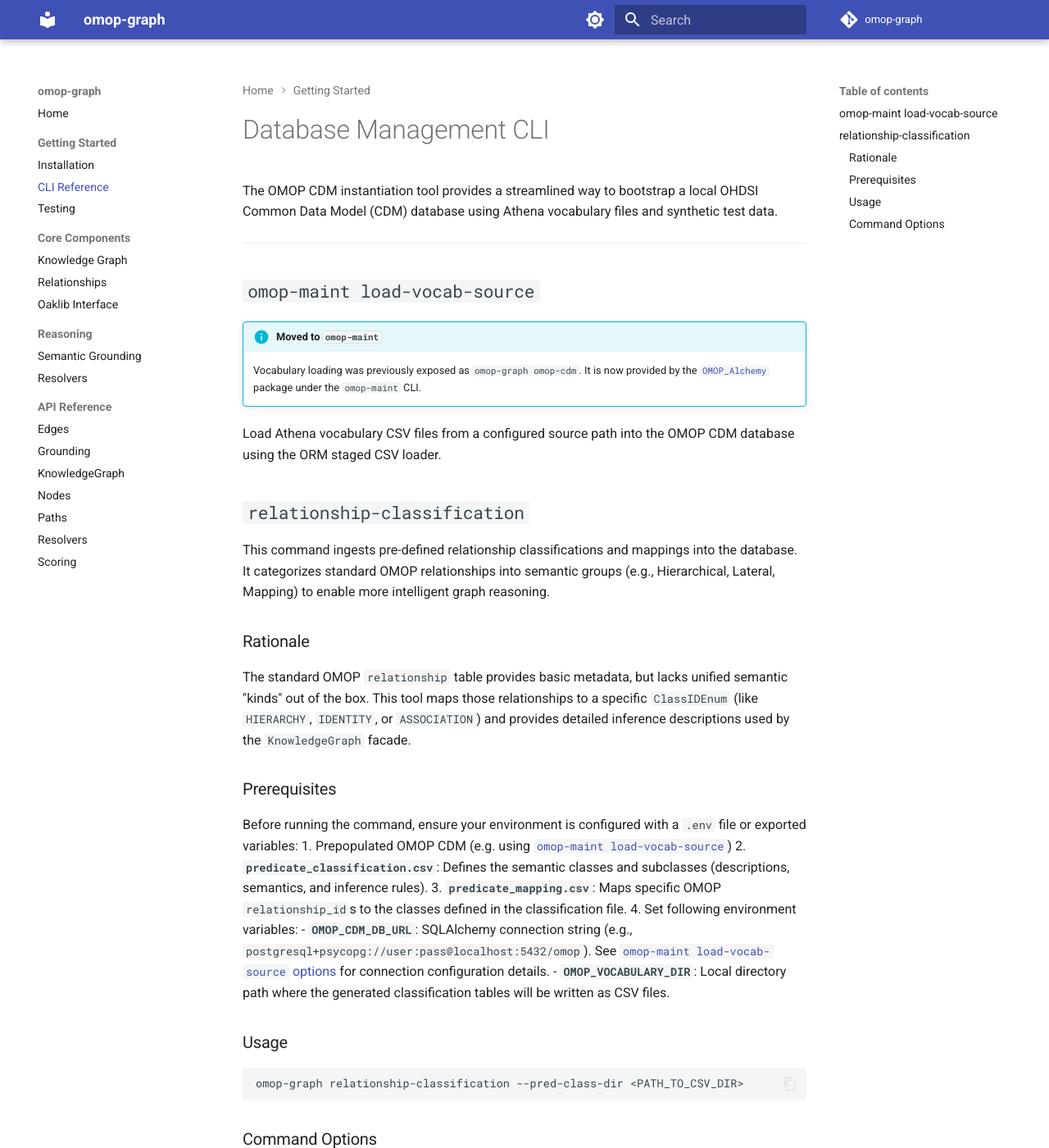
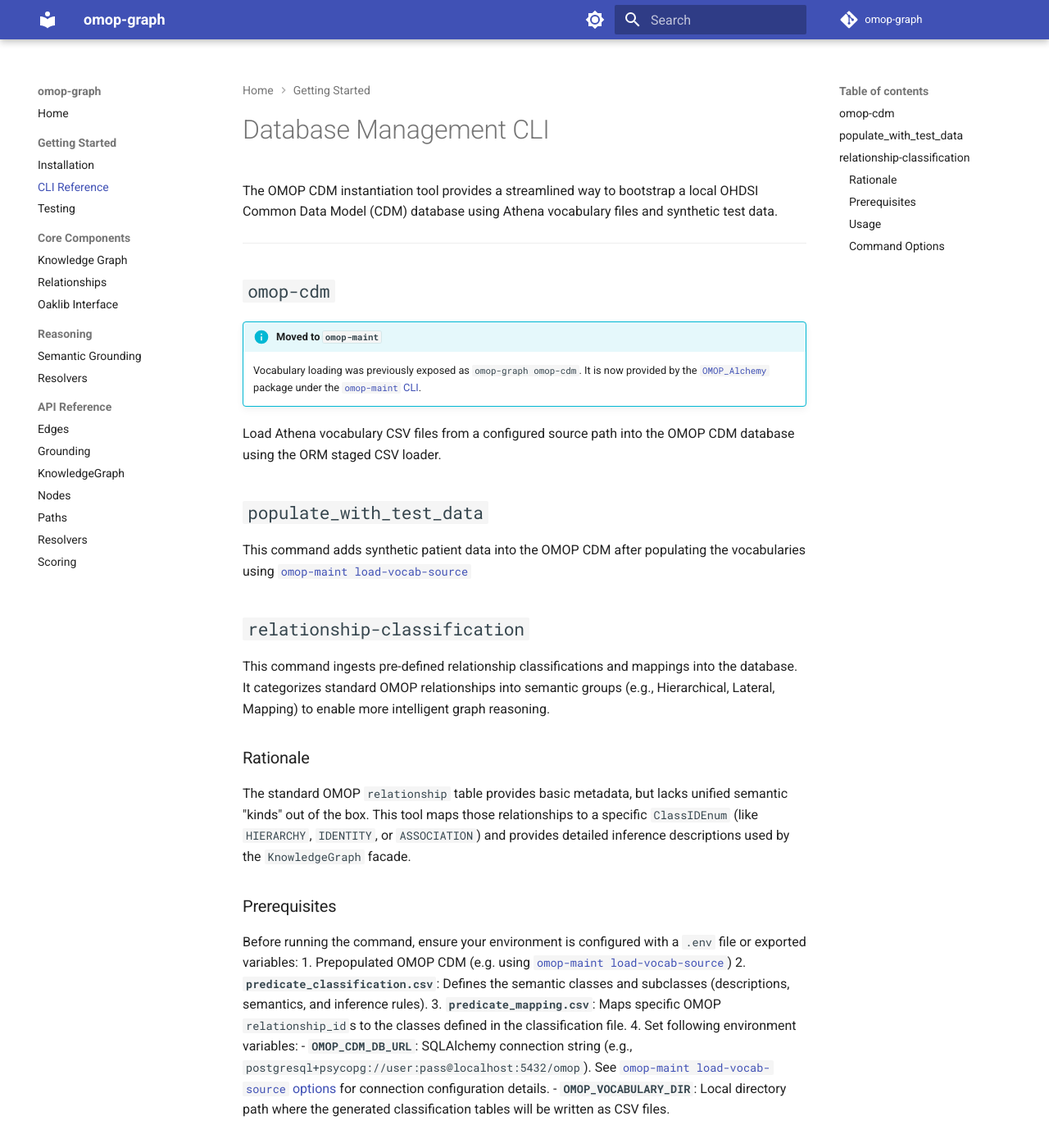
Before and after one commit to AustralianCancerDataNetwork/omop-graph, an MkDocs documentation site: the page built from docs/usage/cli.md, in a window 1280 px wide and 1400 px high. Shown: the whole window at 82% size. Built offline with MkDocs 1.6.1 and Material for MkDocs 9.7.7, drawn with Linux system fonts in a browser that asks for light colours; comment, search, counter and statistics services are not loaded.

Commit message:
Add docs and polish CLI further

```diff
--- a/docs/usage/cli.md
+++ b/docs/usage/cli.md
@@ -4,13 +4,16 @@ The OMOP CDM instantiation tool provides a streamlined way to bootstrap a local
 
 ---
 
-## `omop-maint load-vocab-source` {: #load-vocab-source }
+## `omop-cdm`
 
 !!! info "Moved to `omop-maint`"
-    Vocabulary loading was previously exposed as `omop-graph omop-cdm`. It is now provided by the [`OMOP_Alchemy`](https://australiancancerdatanetwork.github.io/OMOP_Alchemy/) package under the `omop-maint` CLI.
+    Vocabulary loading was previously exposed as `omop-graph omop-cdm`. It is now provided by the [`OMOP_Alchemy`](https://github.com/AustralianCancerDataNetwork/OMOP_Alchemy) package under the [`omop-maint` CLI](https://australiancancerdatanetwork.github.io/OMOP_Alchemy/getting-started/maintenance/).
 
 Load Athena vocabulary CSV files from a configured source path into the OMOP CDM database using the ORM staged CSV loader.
 
+## `populate_with_test_data`
+
+This command adds synthetic patient data into the OMOP CDM after populating the vocabularies using [`omop-maint load-vocab-source`](https://australiancancerdatanetwork.github.io/OMOP_Alchemy/getting-started/maintenance/)
 
 ## `relationship-classification` {: #relationship-classification }
 
@@ -21,11 +24,11 @@ The standard OMOP `relationship` table provides basic metadata, but lacks unifie
 
 ### Prerequisites
 Before running the command, ensure your environment is configured with a `.env` file or exported variables:
-1. Prepopulated OMOP CDM (e.g. using [`omop-maint load-vocab-source`](#load-vocab-source))
+1. Prepopulated OMOP CDM (e.g. using [`omop-maint load-vocab-source`](https://australiancancerdatanetwork.github.io/OMOP_Alchemy/getting-started/maintenance/))
 2. **`predicate_classification.csv`**: Defines the semantic classes and subclasses (descriptions, semantics, and inference rules).
 3. **`predicate_mapping.csv`**: Maps specific OMOP `relationship_id`s to the classes defined in the classification file.
 4. Set following environment variables:
-    - **`OMOP_CDM_DB_URL`**: SQLAlchemy connection string (e.g., `postgresql+psycopg://user:pass@localhost:5432/omop`). See [`omop-maint load-vocab-source` options](#load-vocab-source) for connection configuration details.
+    - **`OMOP_CDM_DB_URL`**: SQLAlchemy connection string (e.g., `postgresql+psycopg://user:pass@localhost:5432/omop`). See [`omop-maint load-vocab-source` options](https://australiancancerdatanetwork.github.io/OMOP_Alchemy/getting-started/maintenance/) for connection configuration details.
     - **`OMOP_VOCABULARY_DIR`**: Local directory path where the generated classification tables will be written as CSV files.
 
 ### Usage
```
Also changed, not shown: other parts of docs/usage/cli.md (+1 -2 lines), 2 other files.
